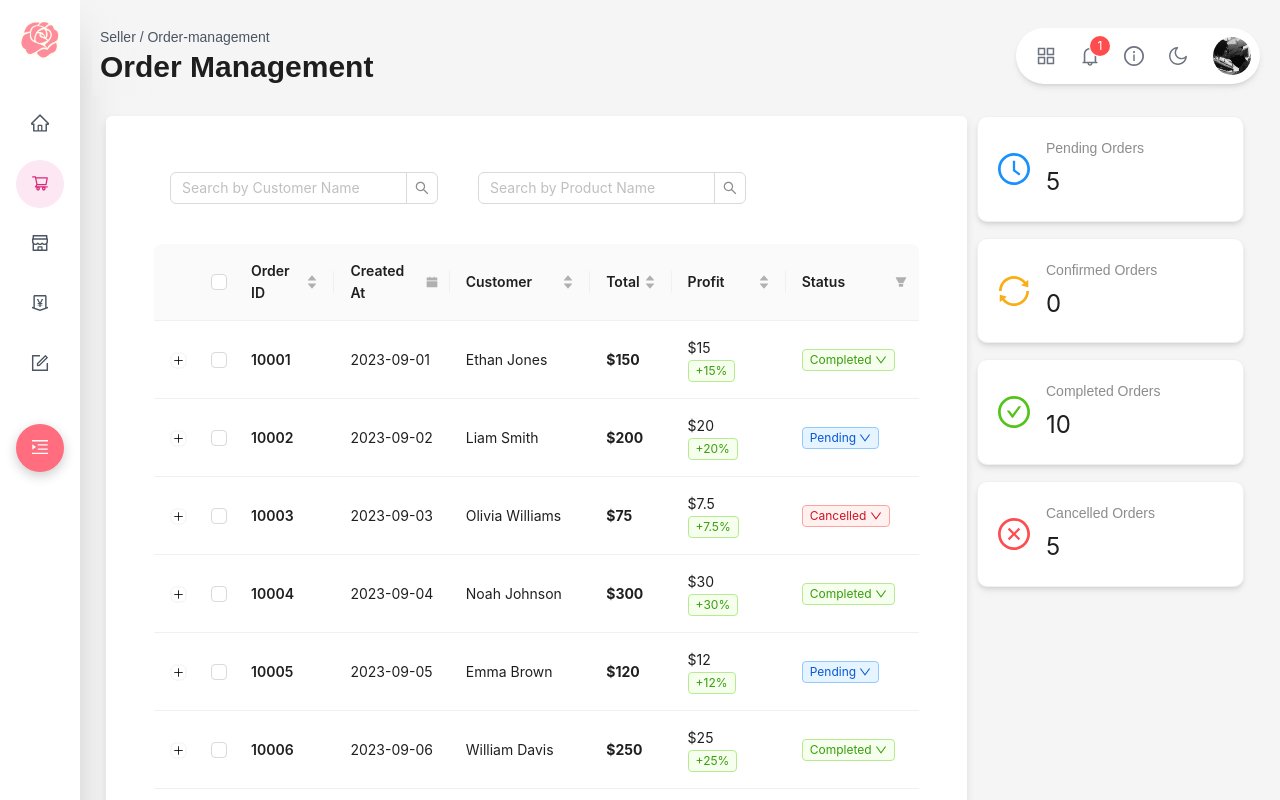
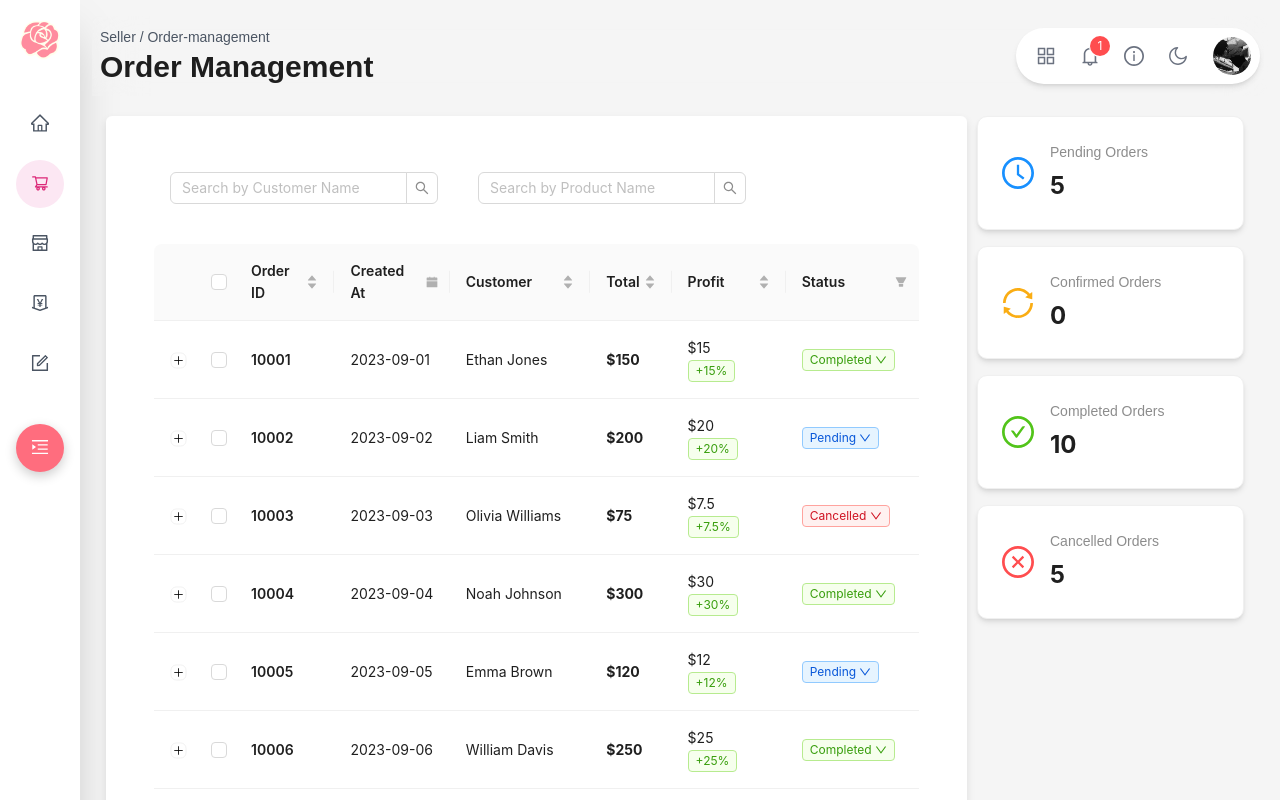
Before and after one commit to GiaoXomDaiDe/event-flower-exchange, a React (Vite) app: page /seller/order-management in a window 1280 px wide. Shown: the top 800 px of the page. Built offline with nearby package versions, Linux system fonts and the light colour scheme.

Commit message:
Config code

```diff
--- a/package.json
+++ b/package.json
@@ -29,6 +29,7 @@
     "path": "^0.12.7",
     "react": "^18.3.1",
     "react-apexcharts": "^1.4.1",
+    "react-countup": "^6.5.3",
     "react-dom": "^18.3.1",
     "react-ripples": "^2.2.1",
     "react-router-dom": "^6.26.2",
--- a/src/pages/OrderManagement/OrderManagement.jsx
+++ b/src/pages/OrderManagement/OrderManagement.jsx
@@ -28,6 +28,7 @@ import {
 import { cloneDeep, countBy } from 'lodash'
 import moment from 'moment'
 import { useEffect, useMemo, useState } from 'react'
+import CountUp from 'react-countup'
 import * as XLSX from 'xlsx'
 import { orderData, statusColors, statusOptions } from '../../mock/orderData'
 
@@ -324,43 +325,54 @@ export default function OrderManagement() {
       </Col>
       <Col span={6}>
         <div className='flex flex-col gap-4'>
-          <Card className='shadow-md' style={{ borderRadius: '10px' }} bodyStyle={{ padding: '20px' }}>
+          <Card className='shadow-md' style={{ borderRadius: '10px' }}>
             <div className='flex items-center'>
               <ClockCircleOutlined style={{ fontSize: '32px', color: '#1890ff' }} />
               <div className='ml-4'>
-                <Statistic title={<span className='font-beausite'>Pending Orders</span>} value={orderCounts.Pending} />
+                <Statistic
+                  title={<span className='font-beausite'>Pending Orders</span>}
+                  value={orderCounts.Pending}
+                  valueStyle={{ fontWeight: 'bold', fontSize: '24px' }}
+                  formatter={(value) => <CountUp end={value} duration={1.5} />}
+                />
               </div>
             </div>
           </Card>
-          <Card className='shadow-md' style={{ borderRadius: '10px' }} bodyStyle={{ padding: '20px' }}>
+          <Card className='shadow-md' style={{ borderRadius: '10px' }}>
             <div className='flex items-center'>
               <SyncOutlined style={{ fontSize: '32px', color: '#faad14' }} />
               <div className='ml-4'>
                 <Statistic
                   title={<span className='font-beausite'>Confirmed Orders</span>}
                   value={orderCounts.Confirmed}
+                  valueStyle={{ fontWeight: 'bold', fontSize: '24px' }}
+                  formatter={(value) => <CountUp end={value} duration={1.5} />}
                 />
               </div>
             </div>
           </Card>
-          <Card className='shadow-md' style={{ borderRadius: '10px' }} bodyStyle={{ padding: '20px' }}>
+          <Card className='shadow-md' style={{ borderRadius: '10px' }}>
             <div className='flex items-center'>
               <CheckCircleOutlined style={{ fontSize: '32px', color: '#52c41a' }} />
               <div className='ml-4'>
                 <Statistic
                   title={<span className='font-beausite'>Completed Orders</span>}
                   value={orderCounts.Completed}
+                  valueStyle={{ fontWeight: 'bold', fontSize: '24px' }}
+                  formatter={(value) => <CountUp end={value} duration={1.5} />}
                 />
               </div>
             </div>
           </Card>
-          <Card className='shadow-md' style={{ borderRadius: '10px' }} bodyStyle={{ padding: '20px' }}>
+          <Card className='shadow-md' style={{ borderRadius: '10px' }}>
             <div className='flex items-center'>
               <CloseCircleOutlined style={{ fontSize: '32px', color: '#ff4d4f' }} />
               <div className='ml-4'>
                 <Statistic
                   title={<span className='font-beausite'>Cancelled Orders</span>}
                   value={orderCounts.Cancelled}
+                  valueStyle={{ fontWeight: 'bold', fontSize: '24px' }}
+                  formatter={(value) => <CountUp end={value} duration={1.5} />}
                 />
               </div>
             </div>
--- a/src/pages/ProductManagement/ProductManagement.jsx
+++ b/src/pages/ProductManagement/ProductManagement.jsx
@@ -1,3 +1,3 @@
-export default function Finance() {
-  return <div>Finance</div>
+export default function ProductManagement() {
+  return <div>ProductManagement</div>
 }
```
Also changed, not shown: 1 other file (tests, documents, lock files or other folders).
